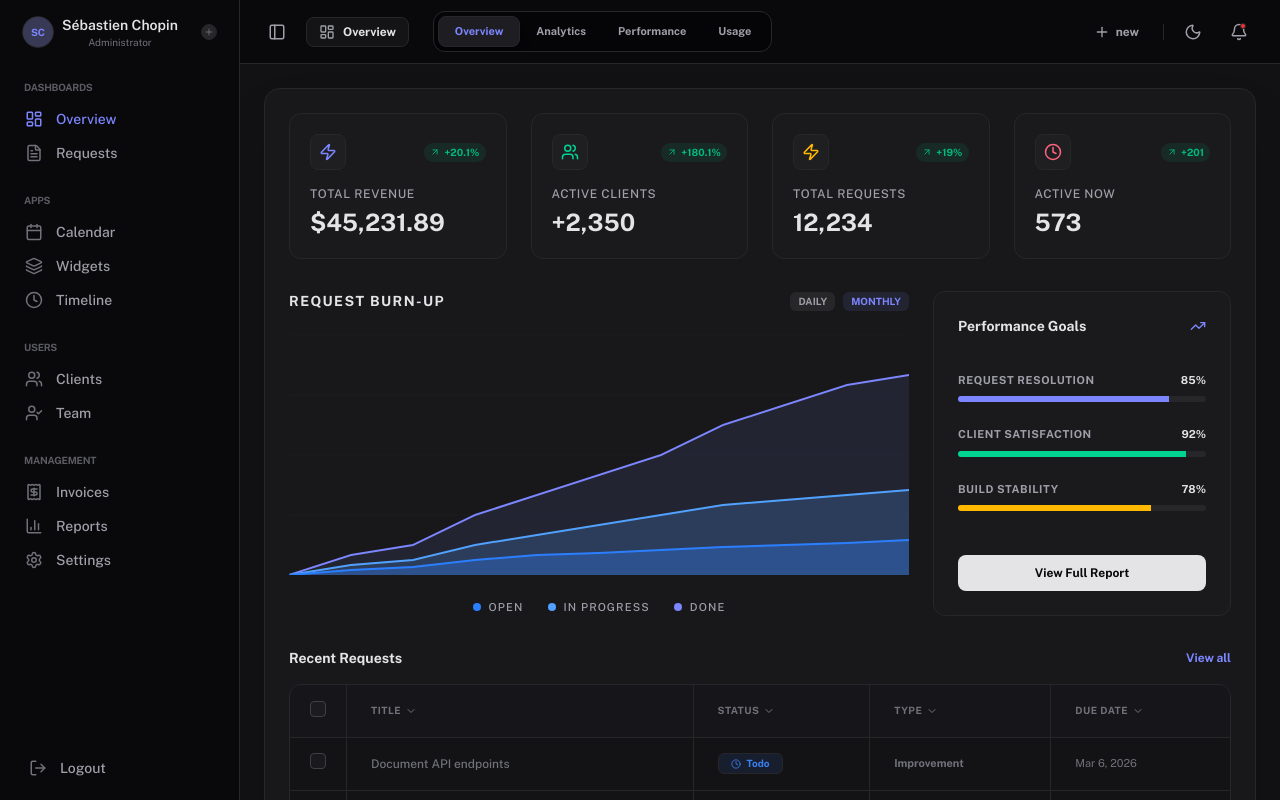
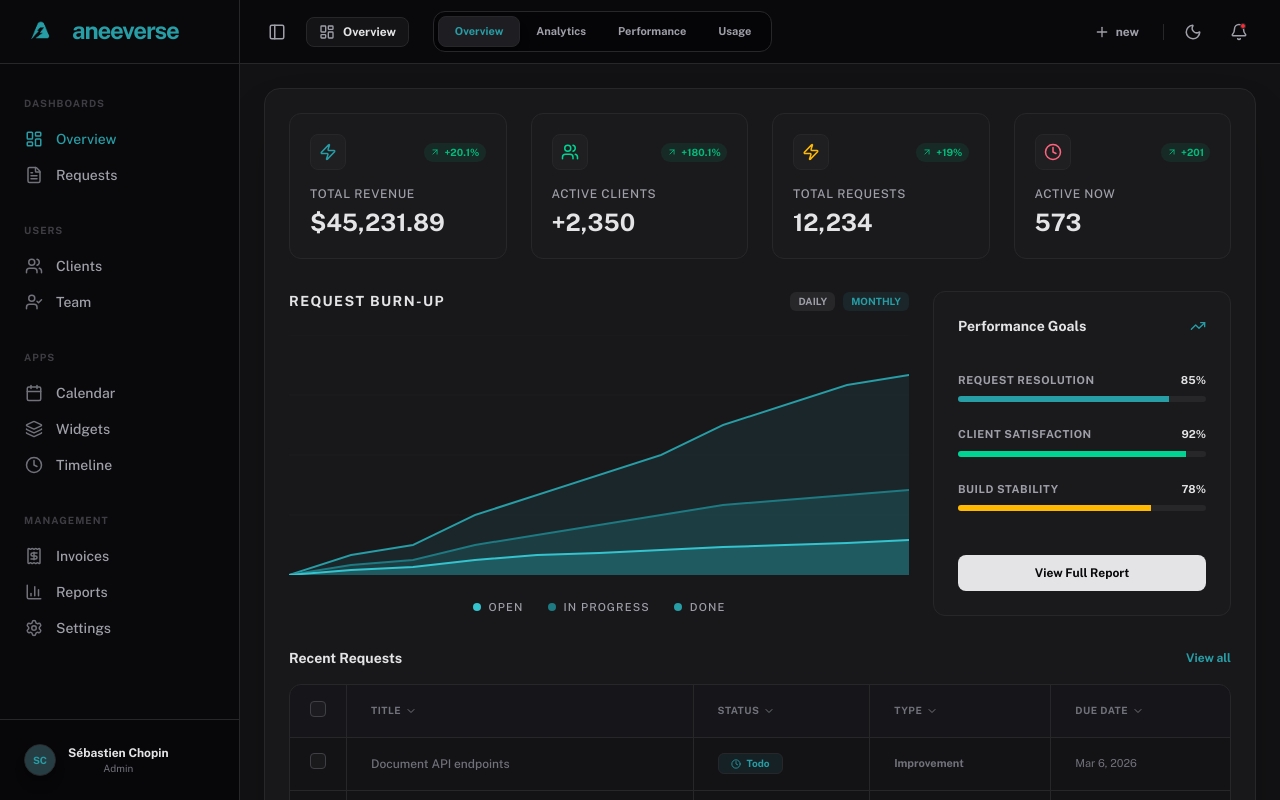
Before and after one commit to mayur5689/drive, a Next.js app: page / in a window 1280 px wide. Built offline with nearby package versions, Linux system fonts and the light colour scheme.

Commit message:
feat: Initialize application structure with core UI components, client/request pages, and global styles.

```diff
--- a/src/app/globals.css
+++ b/src/app/globals.css
@@ -12,9 +12,9 @@
   --color-santas-gray: #9F9FA9;
   --color-storm-gray: #71717B;
   --color-iron: #E4E4E7;
-  --color-malibu: #7C86FF;
-  --color-dodger-blue: #51A2FF;
-  --color-cornflower-blue: #615FFF;
+  --color-malibu: #279da6;
+  --color-dodger-blue: #279da6;
+  --color-cornflower-blue: #279da6;
   --color-bittersweet: #FF6467;
 }
 
--- a/src/app/requests/page.tsx
+++ b/src/app/requests/page.tsx
@@ -67,7 +67,7 @@ export default function RequestsPage() {
                                     <input
                                         type="text"
                                         placeholder="Search issue"
-                                        className="w-full bg-[#09090B] border border-shark/50 rounded-lg py-2 pl-10 pr-4 text-xs text-iron placeholder:text-storm-gray focus:outline-none focus:border-[#7C86FF]/40 transition-all"
+                                        className="w-full bg-[#09090B] border border-shark/50 rounded-lg py-2 pl-10 pr-4 text-xs text-iron placeholder:text-storm-gray focus:outline-none focus:border-[#279da6]/40 transition-all"
                                     />
                                 </div>
                                 <div className="flex items-center gap-2">
@@ -131,8 +131,8 @@ export default function RequestsPage() {
                                                     </td>
                                                     <td className="px-6 py-3.5 border-r border-shark/60">
                                                         <div className={`inline-flex items-center gap-1.5 px-3 py-0.5 rounded-md text-[10px] font-bold border ${item.status === 'Done' ? 'bg-[#10B981]/10 text-[#10B981] border-[#10B981]/20' :
-                                                                item.status === 'In Progress' ? 'bg-[#EAB308]/10 text-[#EAB308] border-[#EAB308]/20' :
-                                                                    'bg-[#3B82F6]/10 text-[#3B82F6] border-[#3B82F6]/20'
+                                                            item.status === 'In Progress' ? 'bg-[#EAB308]/10 text-[#EAB308] border-[#EAB308]/20' :
+                                                                'bg-[#279da6]/10 text-[#279da6] border-[#279da6]/20'
                                                             }`}>
                                                             {item.status === 'Done' && <CheckCircle2 size={10} />}
                                                             {item.status === 'In Progress' && <HourglassIcon size={10} />}
--- a/src/components/Charts.tsx
+++ b/src/components/Charts.tsx
@@ -14,29 +14,29 @@ export const BurnUpChart: React.FC = () => {
                     ))}
 
                     {/* Area Fills */}
-                    <path d="M0,240 L100,220 L200,210 L300,180 L400,160 L500,140 L600,120 L700,90 L800,70 L900,50 L1000,40 L1000,240 Z" fill="rgba(124, 134, 255, 0.1)" />
-                    <path d="M0,240 L100,230 L200,225 L300,210 L400,200 L500,190 L600,180 L700,170 L800,165 L900,160 L1000,155 L1000,240 Z" fill="rgba(81, 162, 255, 0.2)" />
-                    <path d="M0,240 L100,235 L200,232 L300,225 L400,220 L500,218 L600,215 L700,212 L800,210 L900,208 L1000,205 L1000,240 Z" fill="rgba(43, 127, 255, 0.3)" />
+                    <path d="M0,240 L100,220 L200,210 L300,180 L400,160 L500,140 L600,120 L700,90 L800,70 L900,50 L1000,40 L1000,240 Z" fill="rgba(39, 157, 166, 0.1)" />
+                    <path d="M0,240 L100,230 L200,225 L300,210 L400,200 L500,190 L600,180 L700,170 L800,165 L900,160 L1000,155 L1000,240 Z" fill="rgba(39, 157, 166, 0.2)" />
+                    <path d="M0,240 L100,235 L200,232 L300,225 L400,220 L500,218 L600,215 L700,212 L800,210 L900,208 L1000,205 L1000,240 Z" fill="rgba(39, 157, 166, 0.3)" />
 
                     {/* Lines */}
-                    <path d="M0,240 L100,220 L200,210 L300,180 L400,160 L500,140 L600,120 L700,90 L800,70 L900,50 L1000,40" fill="none" stroke="#7C86FF" strokeWidth="2" />
-                    <path d="M0,240 L100,230 L200,225 L300,210 L400,200 L500,190 L600,180 L700,170 L800,165 L900,160 L1000,155" fill="none" stroke="#51A2FF" strokeWidth="2" />
-                    <path d="M0,240 L100,235 L200,232 L300,225 L400,220 L500,218 L600,215 L700,212 L800,210 L900,208 L1000,205" fill="none" stroke="#2B7FFF" strokeWidth="2" />
+                    <path d="M0,240 L100,220 L200,210 L300,180 L400,160 L500,140 L600,120 L700,90 L800,70 L900,50 L1000,40" fill="none" stroke="#279da6" strokeWidth="2" />
+                    <path d="M0,240 L100,230 L200,225 L300,210 L400,200 L500,190 L600,180 L700,170 L800,165 L900,160 L1000,155" fill="none" stroke="#1e7a82" strokeWidth="2" />
+                    <path d="M0,240 L100,235 L200,232 L300,225 L400,220 L500,218 L600,215 L700,212 L800,210 L900,208 L1000,205" fill="none" stroke="#34c4cf" strokeWidth="2" />
                 </svg>
             </div>
 
             {/* Legend */}
             <div className="flex justify-center gap-6">
                 <div className="flex items-center gap-2">
-                    <div className="w-2 h-2 rounded-full bg-[#2B7FFF] shrink-0" />
+                    <div className="w-2 h-2 rounded-full bg-[#34c4cf] shrink-0" />
                     <span className="text-[11px] font-medium text-santas-gray uppercase tracking-widest">Open</span>
                 </div>
                 <div className="flex items-center gap-2">
-                    <div className="w-2 h-2 rounded-full bg-[#51A2FF] shrink-0" />
+                    <div className="w-2 h-2 rounded-full bg-[#1e7a82] shrink-0" />
                     <span className="text-[11px] font-medium text-santas-gray uppercase tracking-widest">In Progress</span>
                 </div>
                 <div className="flex items-center gap-2">
-                    <div className="w-2 h-2 rounded-full bg-[#7C86FF] shrink-0" />
+                    <div className="w-2 h-2 rounded-full bg-[#279da6] shrink-0" />
                     <span className="text-[11px] font-medium text-santas-gray uppercase tracking-widest">Done</span>
                 </div>
             </div>
@@ -52,7 +52,7 @@ const Charts: React.FC = () => {
                 <h3 className="text-sm font-bold text-iron uppercase tracking-widest">Request Burn-up</h3>
                 <div className="flex gap-2">
                     <div className="px-2 py-0.5 rounded-md bg-shark text-[10px] text-santas-gray font-bold">DAILY</div>
-                    <div className="px-2 py-0.5 rounded-md bg-[#7C86FF]/10 text-[#7C86FF] text-[10px] font-bold">MONTHLY</div>
+                    <div className="px-2 py-0.5 rounded-md bg-[#279da6]/10 text-[#279da6] text-[10px] font-bold">MONTHLY</div>
                 </div>
             </div>
             <BurnUpChart />
--- a/src/components/Header.tsx
+++ b/src/components/Header.tsx
@@ -63,8 +63,8 @@ const Header: React.FC<HeaderProps> = ({
                             key={tab}
                             onClick={() => setActiveTab(tab)}
                             className={`px-4 py-1.5 rounded-lg text-[11px] font-bold transition-all whitespace-nowrap ${activeTab === tab
-                                    ? 'bg-[#1E1E22] text-[#7C86FF] border border-[#7C86FF]/20 shadow-lg'
-                                    : 'text-santas-gray hover:text-iron hover:bg-white/5'
+                                ? 'bg-[#1E1E22] text-[#279da6] border border-[#279da6]/20 shadow-lg'
+                                : 'text-santas-gray hover:text-iron hover:bg-white/5'
                                 }`}
                         >
                             {tab}
--- a/src/components/RequestsTable.tsx
+++ b/src/components/RequestsTable.tsx
@@ -57,7 +57,7 @@ interface RequestsTableProps {
 
 const statusStyles = {
     'In Progress': 'bg-[#EAB308]/10 text-[#EAB308] border-[#EAB308]/20',
-    'Todo': 'bg-[#3B82F6]/10 text-[#3B82F6] border-[#3B82F6]/20',
+    'Todo': 'bg-[#279da6]/10 text-[#279da6] border-[#279da6]/20',
     'Done': 'bg-[#10B981]/10 text-[#10B981] border-[#10B981]/20',
     'Bug': 'bg-[#EF4444]/10 text-[#EF4444] border-[#EF4444]/20',
 };
--- a/src/components/Sidebar.tsx
+++ b/src/components/Sidebar.tsx
@@ -2,6 +2,7 @@
 
 import React from 'react';
 import Link from 'next/link';
+import Image from 'next/image';
 import { usePathname } from 'next/navigation';
 import {
     LayoutDashboard,
@@ -9,7 +10,7 @@ import {
     Calendar,
     Layers,
     Clock,
-    Users,
+    Users as UsersIcon,
     UserCheck,
     Settings,
     Receipt,
@@ -33,14 +34,14 @@ const NavItem: React.FC<NavItemProps> = ({ icon, label, href = '#', active, isCo
     return (
         <Link
             href={href}
-            className={`flex items-center gap-3 px-3 py-1.5 rounded-md text-sm font-medium transition-all relative group ${isActive ? 'text-malibu' : 'text-santas-gray hover:text-iron'
+            className={`flex items-center gap-3 px-3 py-1.5 rounded-md text-sm font-medium transition-all relative group ${isActive ? 'text-[#279da6]' : 'text-santas-gray hover:text-iron'
                 } ${isCollapsed ? 'justify-center px-0' : ''}`}
             title={isCollapsed ? label : ''}
         >
             {isActive && (
-                <div className={`absolute inset-0 bg-shark/40 rounded-md -z-10 ${isCollapsed ? 'mx-1' : ''}`} />
+                <div className={`absolute inset-0 bg-[#279da6]/10 rounded-md -z-10 ${isCollapsed ? 'mx-1' : ''}`} />
             )}
-            <span className={`w-5 h-5 flex items-center justify-center shrink-0 ${isActive ? 'text-malibu' : 'text-storm-gray'}`}>
+            <span className={`w-5 h-5 flex items-center justify-center shrink-0 ${isActive ? 'text-[#279da6]' : 'text-storm-gray'}`}>
                 {icon}
             </span>
             {!isCollapsed && <span className="truncate transition-opacity duration-300">{label}</span>}
@@ -54,63 +55,60 @@ interface SidebarProps {
 
 const Sidebar: React.FC<SidebarProps> = ({ isCollapsed }) => {
     return (
-        <aside className={`${isCollapsed ? 'w-16' : 'w-60'} bg-cod-gray border-r border-shark h-screen flex flex-col shrink-0 transition-all duration-300 ease-in-out overflow-hidden`}>
-            {/* Header / Profile */}
-            <div className="h-16 flex items-center px-4 shrink-0 overflow-hidden">
-                <button className={`flex items-center gap-2 p-1.5 hover:bg-shark rounded-md transition-colors w-full group ${isCollapsed ? 'justify-center p-0' : ''}`}>
-                    <div className="w-8 h-8 rounded-full bg-shark overflow-hidden relative border border-white/10 shrink-0">
-                        <div className="w-full h-full bg-malibu/20 flex items-center justify-center text-[10px] font-bold text-malibu uppercase">
-                            SC
-                        </div>
+        <aside className={`${isCollapsed ? 'w-16' : 'w-60'} bg-cod-gray border-r border-shark h-screen flex flex-col shrink-0 transition-all duration-300 ease-in-out font-sans`}>
+            {/* Brand Logo & Name */}
+            <div className="h-16 flex items-center px-5 shrink-0 overflow-hidden border-b border-shark/40">
+                <div className={`flex items-center gap-3 w-full ${isCollapsed ? 'justify-center' : ''}`}>
+                    <div className="relative w-10 h-10 shrink-0">
+                        <Image
+                            src="/images/Artboard 7@2x.png"
+                            alt="Aneeverse Logo"
+                            fill
+                            className="object-contain"
+                        />
                     </div>
                     {!isCollapsed && (
-                        <>
-                            <div className="flex flex-col items-start overflow-hidden">
-                                <span className="text-sm font-semibold text-iron truncate w-full">Sébastien Chopin</span>
-                                <span className="text-[10px] text-storm-gray truncate w-full">Administrator</span>
-                            </div>
-                            <div className="w-4 h-4 rounded-full bg-shark border border-white/10 flex items-center justify-center ml-auto">
-                                <Plus size={10} className="text-storm-gray" />
-                            </div>
-                        </>
+                        <span className="text-2xl font-black tracking-tighter text-[#279da6] -mt-1 select-none">
+                            aneeverse
+                        </span>
                     )}
-                </button>
+                </div>
             </div>
 
             {/* Navigation Scrollable Area */}
-            <div className="flex-1 overflow-y-auto custom-scrollbar px-3 py-2 space-y-4 overflow-x-hidden">
+            <div className="flex-1 overflow-y-auto custom-scrollbar px-3 py-6 space-y-6 overflow-x-hidden">
                 {/* Dashboards Section */}
                 <div>
-                    {!isCollapsed && <div className="px-3 py-2 text-[10px] font-bold text-storm-gray/80 uppercase tracking-tight">Dashboards</div>}
-                    <nav className="space-y-0.5">
+                    {!isCollapsed && <div className="px-3 py-2 text-[10px] font-bold text-storm-gray uppercase tracking-widest opacity-50 mb-1">Dashboards</div>}
+                    <nav className="space-y-1">
                         <NavItem icon={<LayoutDashboard size={18} />} label="Overview" href="/" isCollapsed={isCollapsed} />
                         <NavItem icon={<FileText size={18} />} label="Requests" href="/requests" isCollapsed={isCollapsed} />
                     </nav>
                 </div>
 
-                {/* Apps Section */}
+                {/* Users Section (Moved Up) */}
                 <div>
-                    {!isCollapsed && <div className="px-3 py-2 text-[10px] font-bold text-storm-gray/80 uppercase tracking-tight">Apps</div>}
-                    <nav className="space-y-0.5">
+                    {!isCollapsed && <div className="px-3 py-2 text-[10px] font-bold text-storm-gray uppercase tracking-widest opacity-50 mb-1">Users</div>}
+                    <nav className="space-y-1">
+                        <NavItem icon={<UsersIcon size={18} />} label="Clients" href="/clients" isCollapsed={isCollapsed} />
+                        <NavItem icon={<UserCheck size={18} />} label="Team" href="/team" isCollapsed={isCollapsed} />
+                    </nav>
+                </div>
+
+                {/* Apps Section (Moved Down) */}
+                <div>
+                    {!isCollapsed && <div className="px-3 py-2 text-[10px] font-bold text-storm-gray uppercase tracking-widest opacity-50 mb-1">Apps</div>}
+                    <nav className="space-y-1">
                         <NavItem icon={<Calendar size={18} />} label="Calendar" isCollapsed={isCollapsed} />
                         <NavItem icon={<Layers size={18} />} label="Widgets" isCollapsed={isCollapsed} />
                         <NavItem icon={<Clock size={18} />} label="Timeline" isCollapsed={isCollapsed} />
                     </nav>
                 </div>
 
-                {/* Users Section */}
+                {/* Management Section */}
                 <div>
-                    {!isCollapsed && <div className="px-3 py-2 text-[10px] font-bold text-storm-gray/80 uppercase tracking-tight">Users</div>}
-                    <nav className="space-y-0.5">
-                        <NavItem icon={<Users size={18} />} label="Clients" href="/clients" isCollapsed={isCollapsed} />
-                        <NavItem icon={<UserCheck size={18} />} label="Team" href="/team" isCollapsed={isCollapsed} />
-                    </nav>
-                </div>
-
-                {/* Settings Section */}
-                <div>
-                    {!isCollapsed && <div className="px-3 py-2 text-[10px] font-bold text-storm-gray/80 uppercase tracking-tight">Management</div>}
-                    <nav className="space-y-0.5">
+                    {!isCollapsed && <div className="px-3 py-2 text-[10px] font-bold text-storm-gray uppercase tracking-widest opacity-50 mb-1">Management</div>}
+                    <nav className="space-y-1">
                         <NavItem icon={<Receipt size={18} />} label="Invoices" isCollapsed={isCollapsed} />
                         <NavItem icon={<BarChart3 size={18} />} label="Reports" isCollapsed={isCollapsed} />
                         <NavItem icon={<Settings size={18} />} label="Settings" isCollapsed={isCollapsed} />
@@ -118,10 +116,21 @@ const Sidebar: React.FC<SidebarProps> = ({ isCollapsed }) => {
                 </div>
             </div>
 
-            {/* Footer Area */}
-            <div className="p-4 space-y-4 shrink-0 overflow-hidden">
-                {/* Logout */}
-                <NavItem icon={<LogOut size={18} />} label="Logout" isCollapsed={isCollapsed} />
+            {/* Footer Area - User Profile */}
+            <div className="p-4 border-t border-shark shrink-0 bg-black/20">
+                <button className={`flex items-center gap-3 p-2 hover:bg-shark rounded-xl transition-all w-full group ${isCollapsed ? 'justify-center p-1' : ''}`}>
+                    <div className="w-8 h-8 rounded-full bg-shark overflow-hidden relative border border-white/10 shrink-0 shadow-lg">
+                        <div className="w-full h-full bg-[#279da6]/20 flex items-center justify-center text-[10px] font-bold text-[#279da6] uppercase">
+                            SC
+                        </div>
+                    </div>
+                    {!isCollapsed && (
+                        <div className="flex flex-col items-start overflow-hidden">
+                            <span className="text-xs font-bold text-iron truncate w-full">Sébastien Chopin</span>
+                            <span className="text-[10px] text-storm-gray truncate w-full">Admin</span>
+                        </div>
+                    )}
+                </button>
             </div>
         </aside>
     );
```
Also changed, not shown: src/app/clients/page.tsx (+4 -4 lines), public/images/Artboard 7@2x.png (added).
